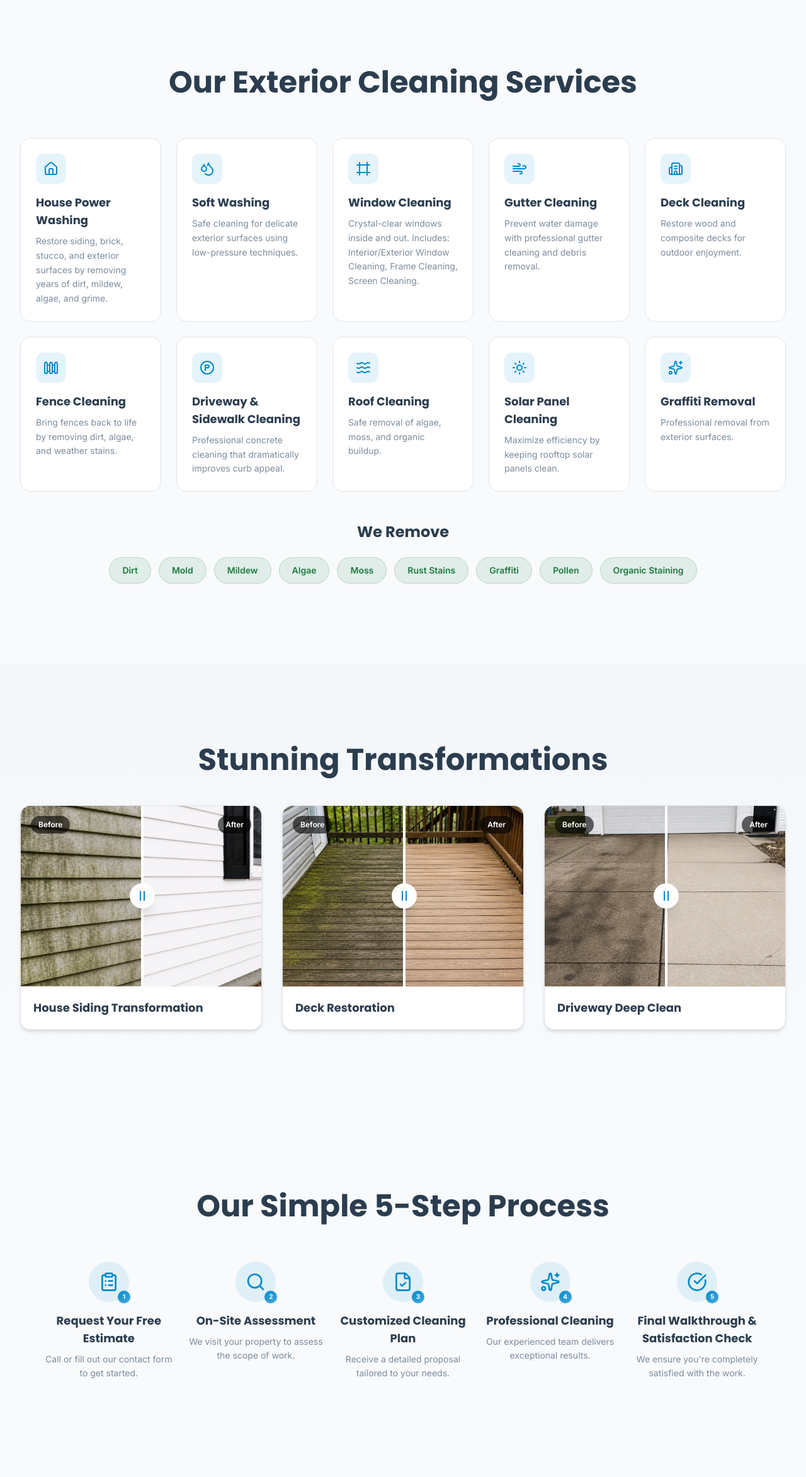
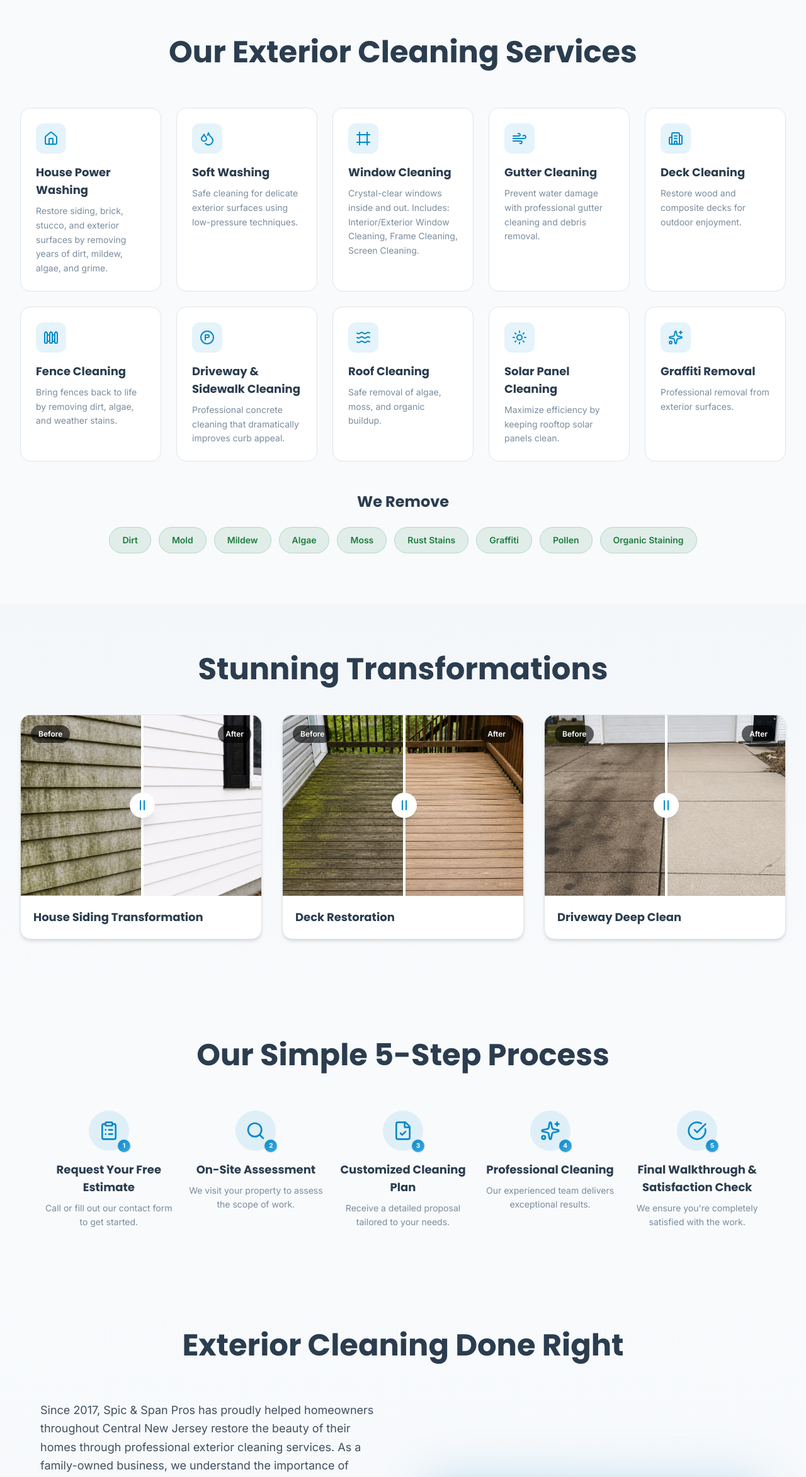
Before and after one commit to adrianlehmann/pressurewash, a React (Vite) app in the folder artifacts/spic-and-span-pros/: page / in a window 1280 px wide. Shown: the part 2056-4402 px from the top of the page at 63% size. Built offline with nearby package versions, Linux system fonts and the light colour scheme.

Commit message:
padding adjustments

```diff
--- a/artifacts/spic-and-span-pros/src/components/About.tsx
+++ b/artifacts/spic-and-span-pros/src/components/About.tsx
@@ -23,7 +23,7 @@ export function About() {
     <section
       id="about"
       ref={ref}
-      className="py-20 md:py-32 bg-gradient-to-b from-background to-secondary/30"
+      className="py-20 bg-gradient-to-b from-background to-secondary/30"
       data-testid="section-about"
     >
       <div className="container mx-auto px-4 sm:px-6 lg:px-8">
--- a/artifacts/spic-and-span-pros/src/components/FAQ.tsx
+++ b/artifacts/spic-and-span-pros/src/components/FAQ.tsx
@@ -64,7 +64,7 @@ export function FAQ() {
     <section
       id="faq"
       ref={ref}
-      className="py-20 md:py-32 bg-gradient-to-b from-background to-secondary/30"
+      className="py-20 bg-gradient-to-b from-background to-secondary/30"
       data-testid="section-faq"
     >
       <div className="container mx-auto px-4 sm:px-6 lg:px-8">
--- a/artifacts/spic-and-span-pros/src/components/Gallery.tsx
+++ b/artifacts/spic-and-span-pros/src/components/Gallery.tsx
@@ -32,7 +32,7 @@ export function Gallery() {
     <section
       id="gallery"
       ref={ref}
-      className="py-20 md:py-32 bg-gradient-to-b from-secondary/30 to-background"
+      className="py-20 bg-gradient-to-b from-secondary/30 to-background"
       data-testid="section-gallery"
     >
       <div className="container mx-auto px-4 sm:px-6 lg:px-8">
--- a/artifacts/spic-and-span-pros/src/components/Process.tsx
+++ b/artifacts/spic-and-span-pros/src/components/Process.tsx
@@ -43,7 +43,7 @@ export function Process() {
   return (
     <section
       ref={ref}
-      className="py-20 md:py-32 bg-background"
+      className="py-20 bg-background"
       data-testid="section-process"
     >
       <div className="container mx-auto px-4 sm:px-6 lg:px-8">
--- a/artifacts/spic-and-span-pros/src/components/Reviews.tsx
+++ b/artifacts/spic-and-span-pros/src/components/Reviews.tsx
@@ -59,7 +59,7 @@ export function Reviews() {
     <section
       id="reviews"
       ref={ref}
-      className="py-20 md:py-32 bg-gradient-to-b from-secondary/30 to-background"
+      className="py-20 bg-gradient-to-b from-secondary/30 to-background"
       data-testid="section-reviews"
     >
       <div className="container mx-auto px-4 sm:px-6 lg:px-8">
--- a/artifacts/spic-and-span-pros/src/components/ServiceAreas.tsx
+++ b/artifacts/spic-and-span-pros/src/components/ServiceAreas.tsx
@@ -23,7 +23,7 @@ export function ServiceAreas() {
   return (
     <section
       ref={ref}
-      className="py-20 md:py-32 bg-background"
+      className="py-20 bg-background"
       data-testid="section-service-areas"
     >
       <div className="container mx-auto px-4 sm:px-6 lg:px-8">
--- a/artifacts/spic-and-span-pros/src/components/Services.tsx
+++ b/artifacts/spic-and-span-pros/src/components/Services.tsx
@@ -97,7 +97,7 @@ export function Services() {
     <section
       id="services"
       ref={ref}
-      className="py-20 md:py-32 bg-background"
+      className="py-20 bg-background"
       data-testid="section-services"
     >
       <div className="container mx-auto px-4 sm:px-6 lg:px-8">
```
